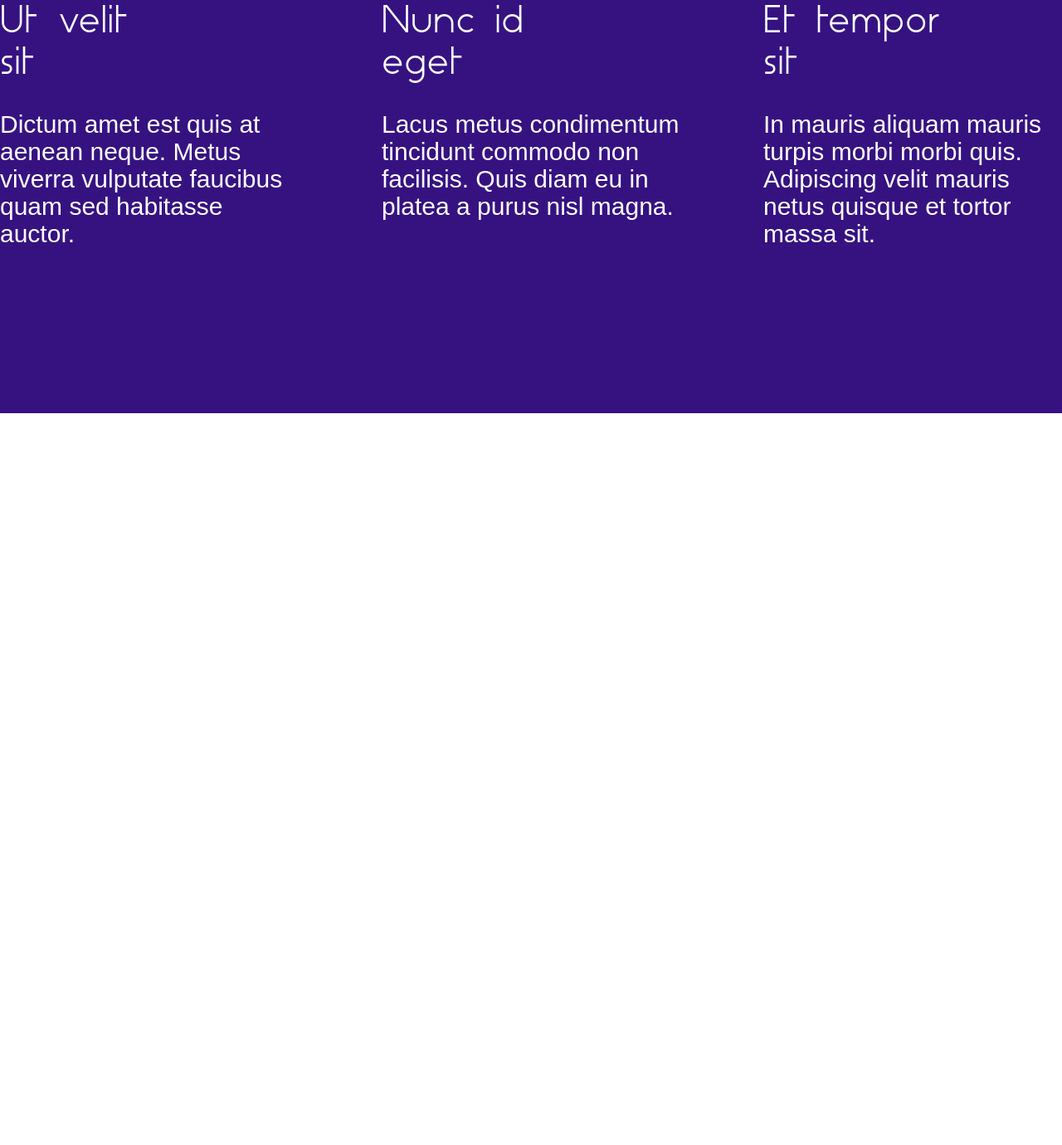
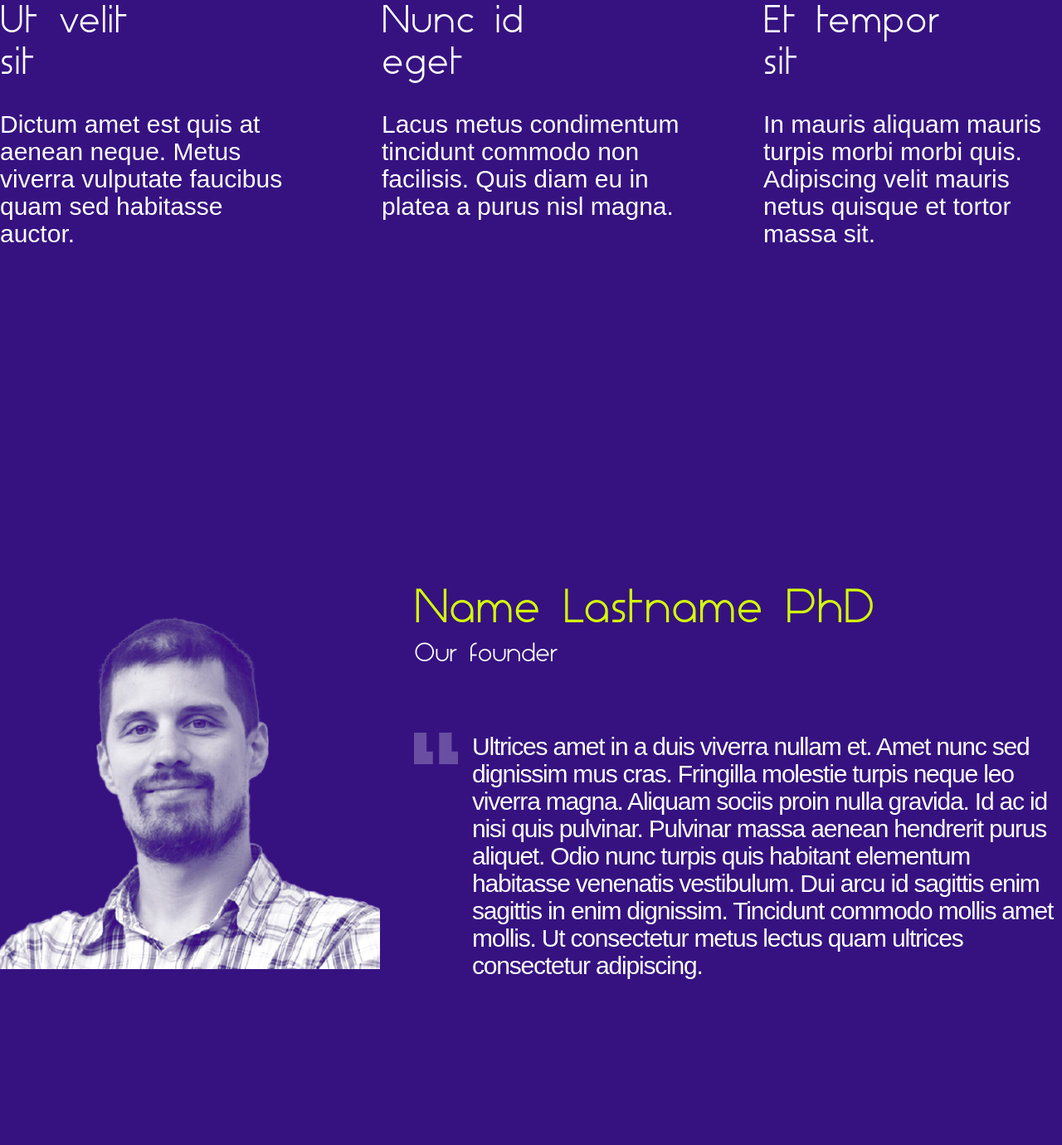
Before and after one commit to Cevu01/Dev-Test, a website: page index.html in a window 1280 px wide. Shown: the part 3931-5311 px from the top of the page at 83% size. Before the commit the page ends 4429 px from the top, so only its background shows below. Drawn offline with nearby package versions, Linux system fonts and the light colour scheme; files that its build step writes are made by us from their sources; a web font is replaced by a local one.

Commit message:
feat(founder): add Our Founder section with image, name, role and quote

```diff
--- a/index.html
+++ b/index.html
@@ -219,6 +219,35 @@
           </div>
         </div>
       </section>
+      <section class="founder">
+        <div class="founder__container">
+          <div class="founder__image-wrapper">
+            <img
+              src="assets/Founder.png"
+              alt="Founder image"
+              class="founder__image"
+            />
+          </div>
+          <div class="founder__content">
+            <div>
+              <h3 class="founder__name">Name Lastname PhD</h3>
+              <p class="founder__role">Our founder</p>
+            </div>
+            <blockquote class="founder__quote">
+              <p class="founder__text">
+                Ultrices amet in a duis viverra nullam et. Amet nunc sed
+                dignissim mus cras. Fringilla molestie turpis neque leo viverra
+                magna. Aliquam sociis proin nulla gravida. Id ac id nisi quis
+                pulvinar. Pulvinar massa aenean hendrerit purus aliquet. Odio
+                nunc turpis quis habitant elementum habitasse venenatis
+                vestibulum. Dui arcu id sagittis enim sagittis in enim
+                dignissim. Tincidunt commodo mollis amet mollis. Ut consectetur
+                metus lectus quam ultrices consectetur adipiscing.
+              </p>
+            </blockquote>
+          </div>
+        </div>
+      </section>
     </main>
 
     <script src="js/main.js"></script>
--- /dev/null
+++ b/scss/components/_founder.scss
@@ -0,0 +1,62 @@
+.founder {
+  &__container {
+    max-width: 136rem;
+    margin: 0 auto;
+    display: flex;
+    align-items: center;
+    gap: 4.1rem;
+  }
+
+  &__image-wrapper {
+    flex: 0 0 auto;
+  }
+
+  &__image {
+    display: block;
+    height: auto;
+    object-fit: cover;
+  }
+
+  &__content {
+    display: flex;
+    flex-direction: column;
+    gap: 4.8rem;
+  }
+
+  &__name {
+    font-family: $font-heading;
+    font-size: 5.4rem;
+    line-height: 7.7rem;
+    font-weight: 700;
+    color: $accent-color;
+  }
+
+  &__role {
+    font-family: $font-heading;
+    font-size: 3rem;
+    line-height: 3rem;
+    letter-spacing: -0.02em;
+    margin-bottom: 3rem;
+  }
+  &__quote {
+    position: relative;
+    padding-left: 7rem;
+
+    &::before {
+      content: url("/assets/quote.svg");
+      display: block;
+      position: absolute;
+      top: 0;
+      left: 0;
+      width: 5.3rem;
+      height: 3.8rem;
+    }
+  }
+
+  &__text {
+    font-size: 3rem;
+    line-height: 3.3rem;
+    letter-spacing: -0.04em;
+    max-width: 78rem;
+  }
+}
--- a/scss/main.scss
+++ b/scss/main.scss
@@ -13,6 +13,7 @@
 @import "components/info";
 @import "components/showcase";
 @import "components/why-us";
+@import "components/founder";
 
 @import "layout/navigation";
 @import "layout/header";
--- a/scss/pages/_home.scss
+++ b/scss/pages/_home.scss
@@ -19,5 +19,11 @@
   background-color: $bg-color;
   color: $text-color;
   position: relative;
+  padding: 0 0 40rem 0;
+}
+
+.founder {
+  background-color: $bg-color;
+  color: $text-color;
   padding: 0 0 20rem 0;
 }
```
Also changed, not shown: assets/Founder.png (added), assets/Quote.svg (added).
